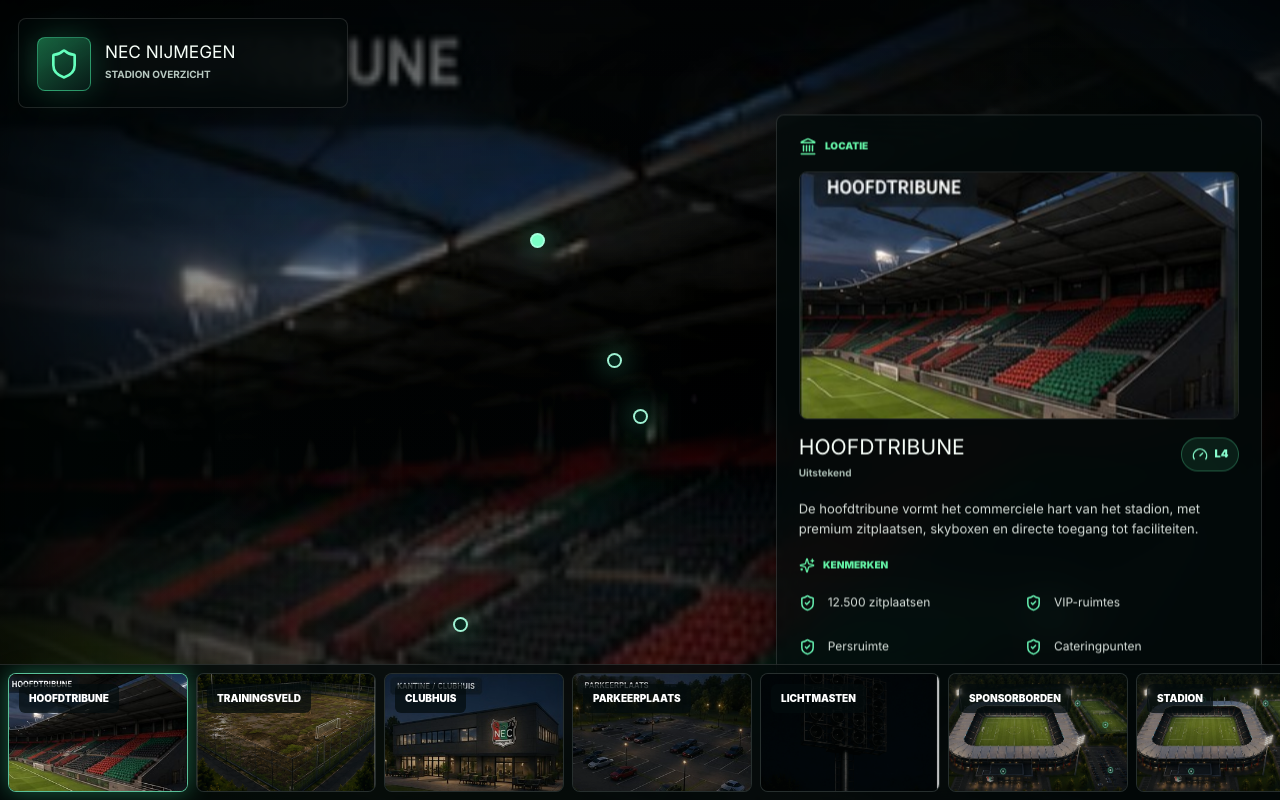
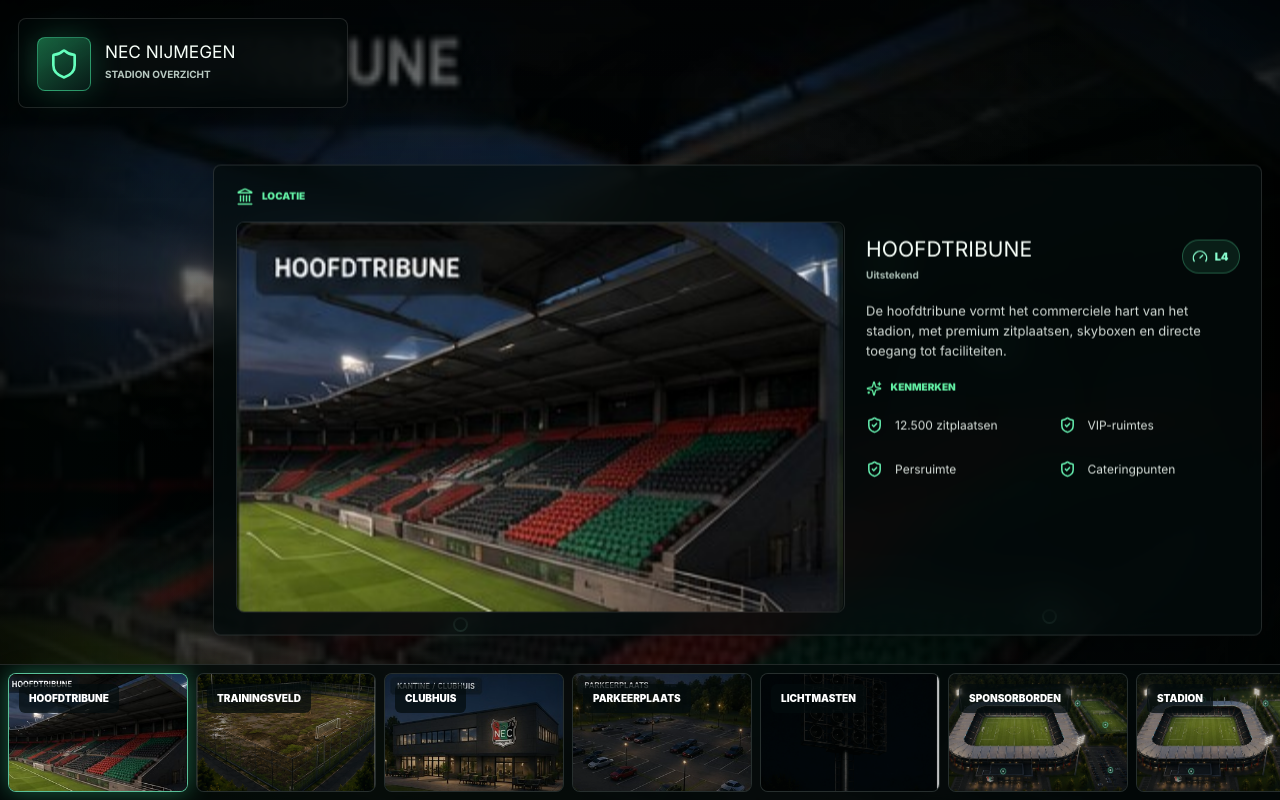
Before and after one commit to sjoerdpeters-cpc/visual-football-manager, a React (Vite) app: page / in a window 1280 px wide. Both pictures are taken after a click on the button 537 px from the left and 240 px from the top of the page. Built offline with nearby package versions, Linux system fonts and the light colour scheme.

Commit message:
Widen upgrade detail panel

```diff
--- a/src/components/LocationPanel.tsx
+++ b/src/components/LocationPanel.tsx
@@ -29,8 +29,10 @@ export function LocationPanel({ location, onUpgrade, canUpgrade = false, maxLeve
           Locatie
         </div>
 
+        <div className="panel-body">
           <img className="panel-image" src={location.image} alt={location.name} />
 
+          <div className="panel-content">
             <div className="panel-title-row">
               <div>
                 <h2>{location.name}</h2>
@@ -96,6 +98,8 @@ export function LocationPanel({ location, onUpgrade, canUpgrade = false, maxLeve
                 </button>
               </div>
             )}
+          </div>
+        </div>
       </motion.aside>
     </AnimatePresence>
   );
--- a/src/styles.css
+++ b/src/styles.css
@@ -192,15 +192,24 @@ button {
   top: 50%;
   right: 1.4vw;
   translate: 0 -50%;
-  width: min(520px, 38vw);
+  width: min(1180px, 82vw);
   max-height: 76vh;
-  overflow: hidden;
+  overflow: auto;
   padding: 22px;
   border: 1px solid rgba(255, 255, 255, 0.13);
   border-radius: 8px;
   background: rgba(4, 12, 12, 0.72);
   box-shadow: 0 28px 80px rgba(0, 0, 0, 0.55);
   backdrop-filter: blur(20px);
+}
+
+.location-panel::-webkit-scrollbar {
+  width: 8px;
+}
+
+.location-panel::-webkit-scrollbar-thumb {
+  border-radius: 999px;
+  background: rgba(116, 255, 198, 0.26);
 }
 
 .panel-kicker,
@@ -216,11 +225,35 @@ button {
 
 .panel-image {
   width: 100%;
-  aspect-ratio: 16 / 9;
-  margin-top: 16px;
+  height: 100%;
+  min-height: 390px;
   object-fit: cover;
+  object-position: center;
+  margin-top: 0;
   border-radius: 8px;
   border: 1px solid rgba(255, 255, 255, 0.12);
+}
+
+.panel-body {
+  display: grid;
+  grid-template-columns: minmax(520px, 1.55fr) minmax(320px, 0.95fr);
+  gap: 22px;
+  margin-top: 16px;
+  align-items: stretch;
+}
+
+.panel-content {
+  display: flex;
+  min-width: 0;
+  flex-direction: column;
+}
+
+.panel-content .upgrade-panel {
+  margin-top: auto;
+}
+
+.panel-content .feature-list {
+  margin-bottom: 18px;
 }
 
 .panel-title-row {
@@ -470,14 +503,21 @@ button {
     right: 10px;
     translate: 0;
     bottom: calc(15vh + 12px);
-    width: min(520px, calc(100vw - 20px));
+    width: calc(100vw - 20px);
     max-height: 52vh;
     padding: 14px;
     overflow: auto;
   }
 
   .panel-image {
+    min-height: 180px;
+    height: auto;
     aspect-ratio: 16 / 8;
+  }
+
+  .panel-body {
+    grid-template-columns: 1fr;
+    gap: 14px;
   }
 
   .panel-title-row h2 {
```
Lines whose indentation alone changed are shown as unchanged.
